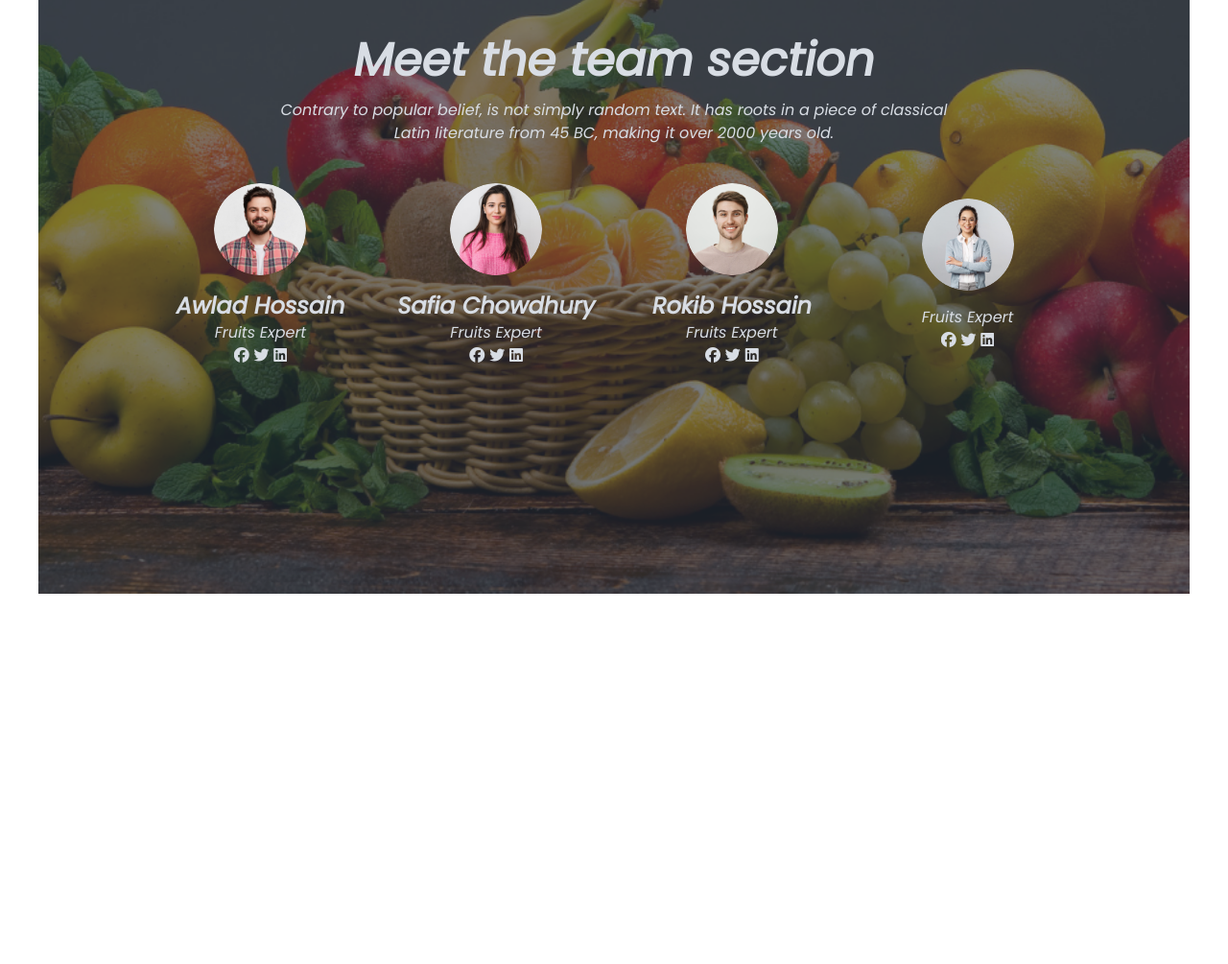
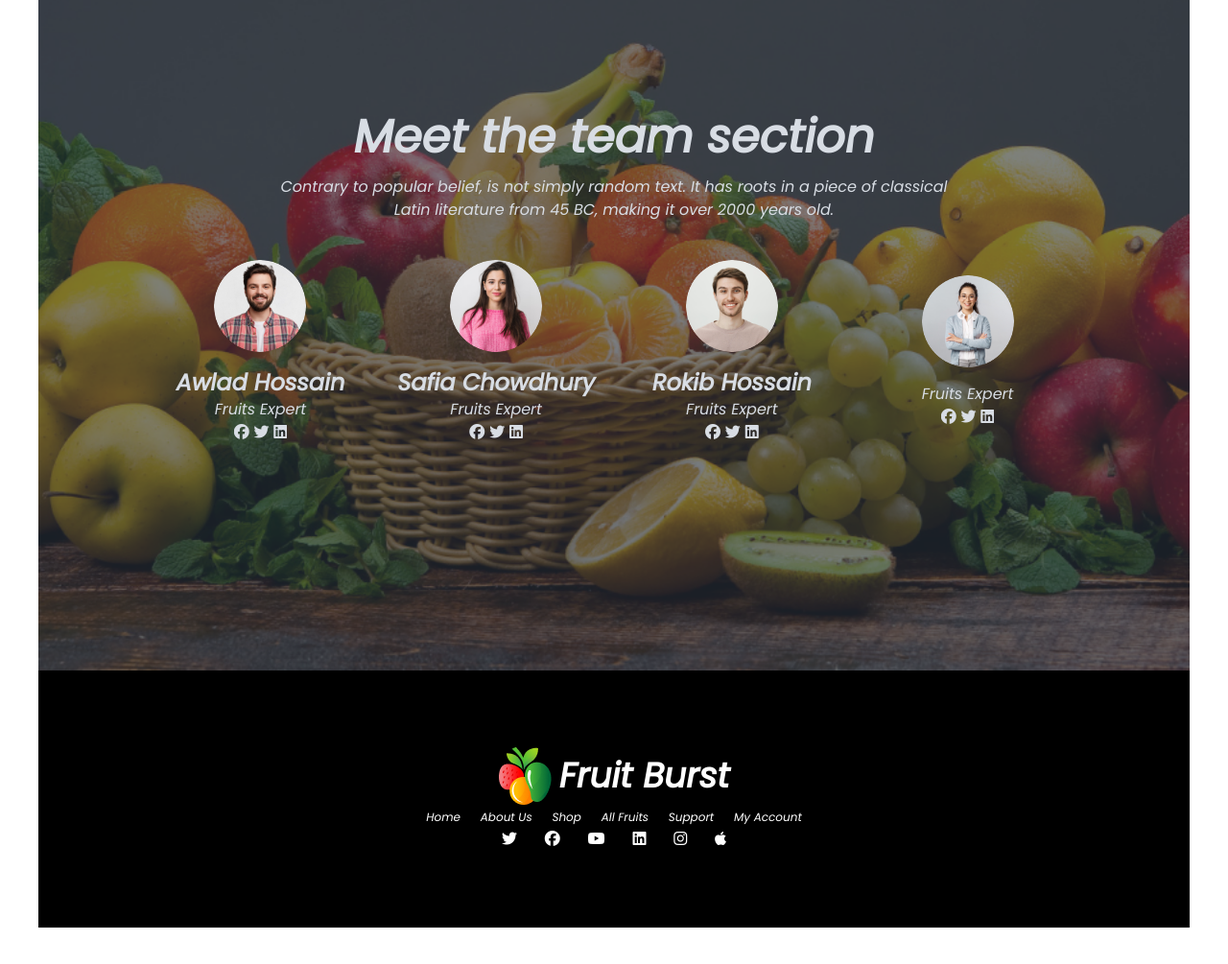
Before and after one commit to saiful108/Fruit-Burst-Assignment3, a plain HTML site: page index.html in a window 1280 px wide. Shown: the part 999-2004 px from the top of the page at 96% size. Before the commit the page ends 1658 px from the top, so only its background shows below. Drawn offline with nearby package versions, Linux system fonts and the light colour scheme.

Commit message:
added footer

```diff
--- a/index.html
+++ b/index.html
@@ -349,9 +349,9 @@
  </section>
 
  <!-- meet the team -->
- <section class="bg-img2">
+ <section class="mt-20">
 
-  <div class="hero min-h-screen " style="background-image: url(../../../../images/banner1.png);">
+  <div class="hero min-h-screen  " style="background-image: url(../../../../images/banner1.png);">
     <div class="hero-overlay bg-opacity-60"></div>
     <div class="hero-content text-center text-neutral-content grid grid-cols-1">
       <div class="mt-4">
@@ -441,6 +441,41 @@
 
  </section>
 
+  <!-- why choose us -->
+ <section>
+  <!-- why choose us -->
+ </section>
+
+ <!-- footer -->
+ <section class="bg-black min-w-fit pt-20 pb-20 flex flex-col justify-center items-center">
+
+  <div class="flex gap-2 items-center">
+    <img src="../../../../images/logo.png" alt="">
+    <h1 class="text-white font text-4xl font-bold">Fruit Burst</h1>
+</div>
+
+<div>
+  <a class="text-white text-xs px-2" href="#">Home</a>
+  <a class="text-white text-xs px-2" href="#">About Us</a>
+  <a class="text-white text-xs px-2" href="#">Shop</a>
+  <a class="text-white text-xs px-2" href="#">All Fruits</a>
+  <a class="text-white text-xs px-2" href="#">Support</a>
+  <a class="text-white text-xs px-2" href="#">My Account</a>
+
+</div>
+
+<div class="">
+  <i class="fa-brands fa-twitter   text-white px-3"></i>
+  <i class="fa-brands fa-facebook  text-white px-3"></i>
+  <i class="fa-brands fa-youtube   text-white px-3"></i>
+  <i class="fa-brands fa-linkedin  text-white px-3"></i>
+  <i class="fa-brands fa-instagram text-white px-3 "></i>
+  <i class="fa-brands fa-apple     text-white px-3 "></i>
+
+</div>
+
+ </section>
+
 
 
 </body>
```
